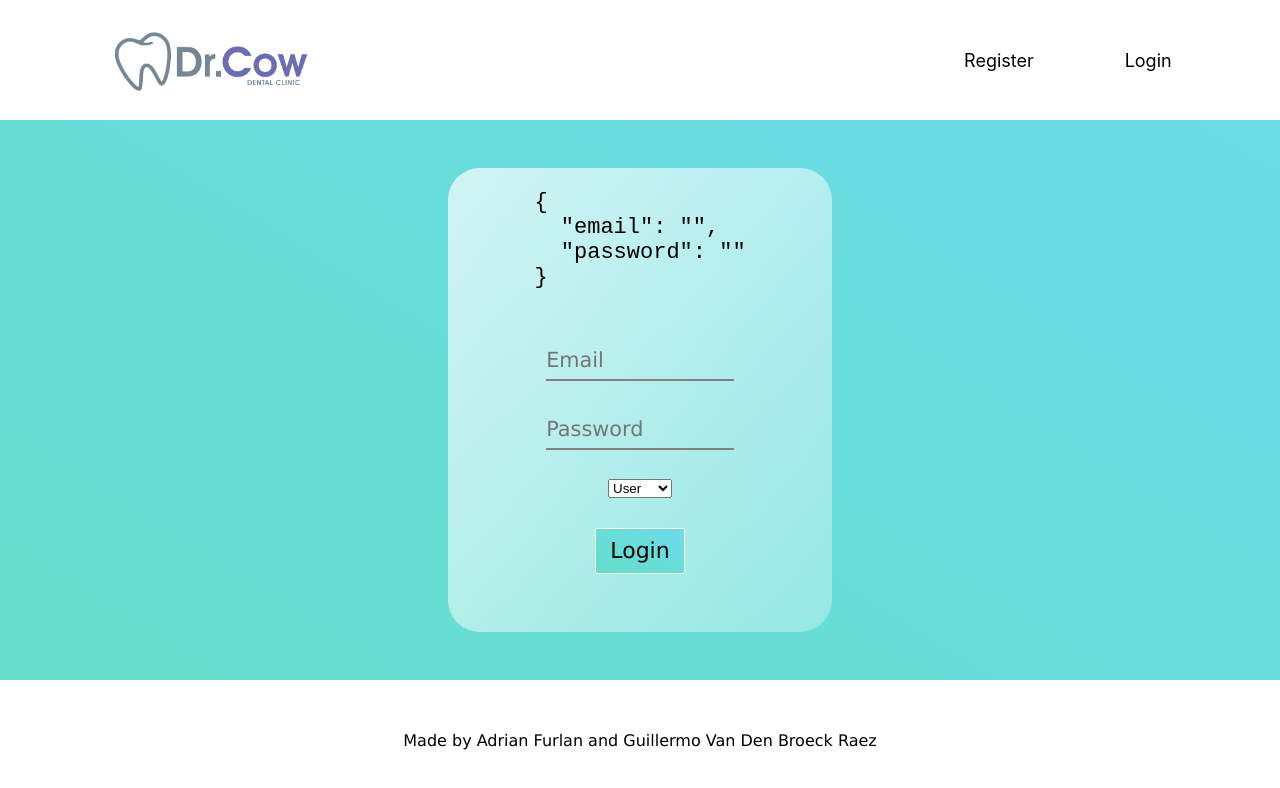
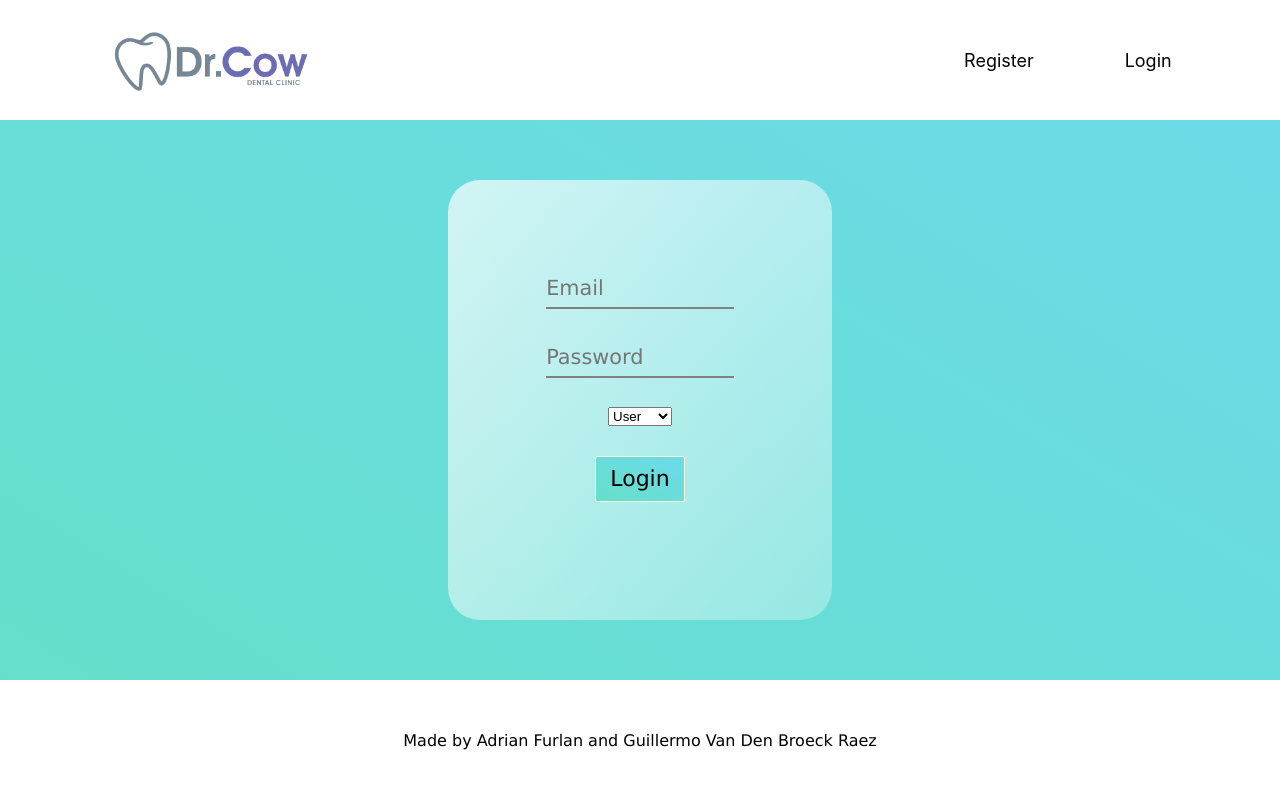
Before and after one commit to GuillermoRaez/clinicaDentalReact, a React (Create React App) app: page /login in a window 1280 px wide. Shown: the top 788 px of the page. Built offline with nearby package versions, Linux system fonts and the light colour scheme.

Commit message:
Removed stringify from login and removed some warnings.

```diff
--- a/src/containers/Login/Login.jsx
+++ b/src/containers/Login/Login.jsx
@@ -81,7 +81,6 @@ const Login = () => {
         <Navbar></Navbar>
     <div className="main">
         <div className="vistaLogin">
-            <pre>{JSON.stringify(credentials, null,2)}</pre>
             <div className="loginCard">
                 <input className="inputBase"  type='email' name='email' title='email' placeholder="Email" onChange={updateCredentials} length='30'/>
                 <input className="inputBase"  type='password'  name='password' title='password' placeholder="Password" onChange={updateCredentials} length='30'/>
--- a/src/containers/Register/Register.jsx
+++ b/src/containers/Register/Register.jsx
@@ -1,4 +1,4 @@
-import React, {useState} from 'react';
+import React from 'react';
 import Boton from '../../components/Boton/Boton';
 import Footbar from '../../components/Footbar/Footbar';
 import Navbar from '../../components/Navbar/Navbar';
```
